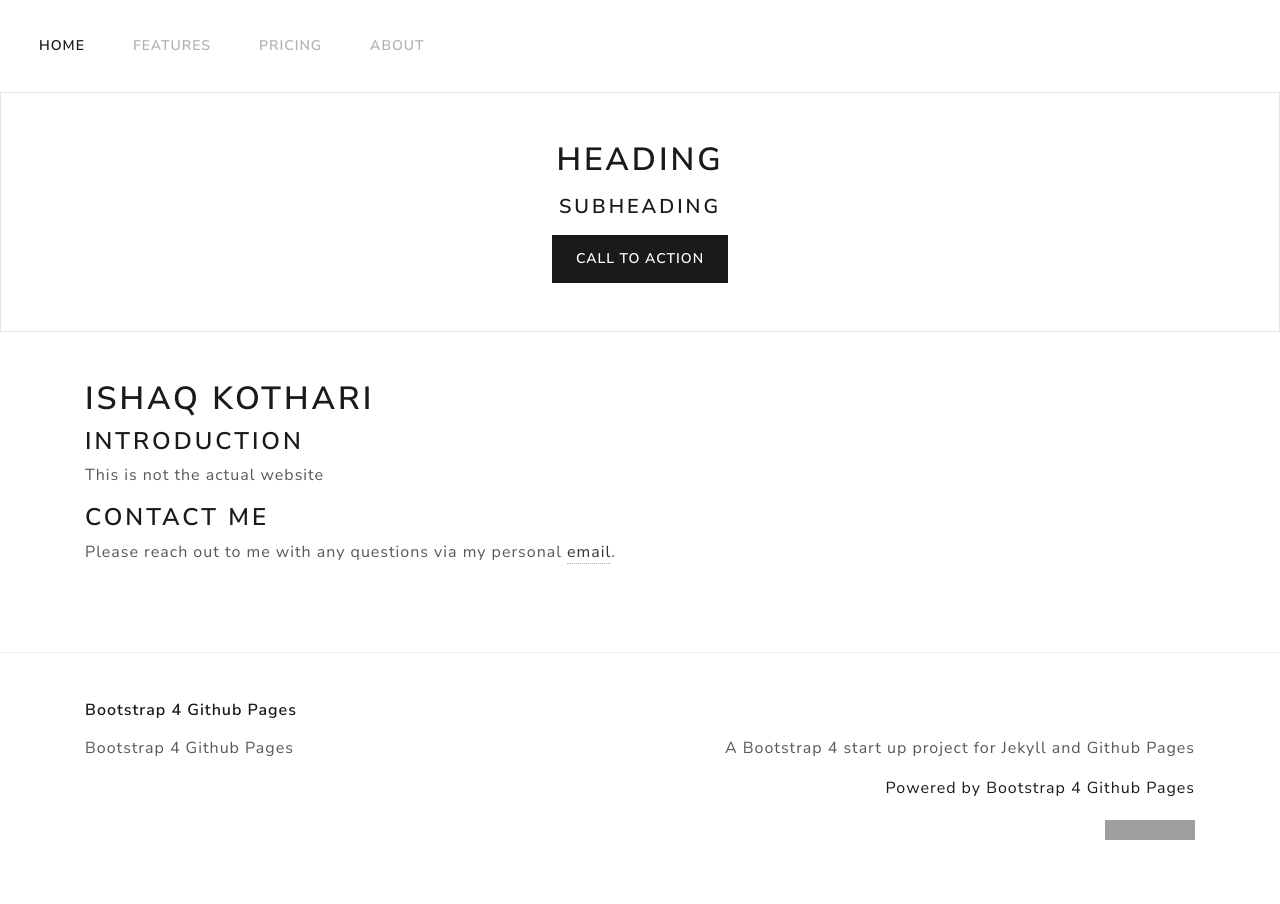
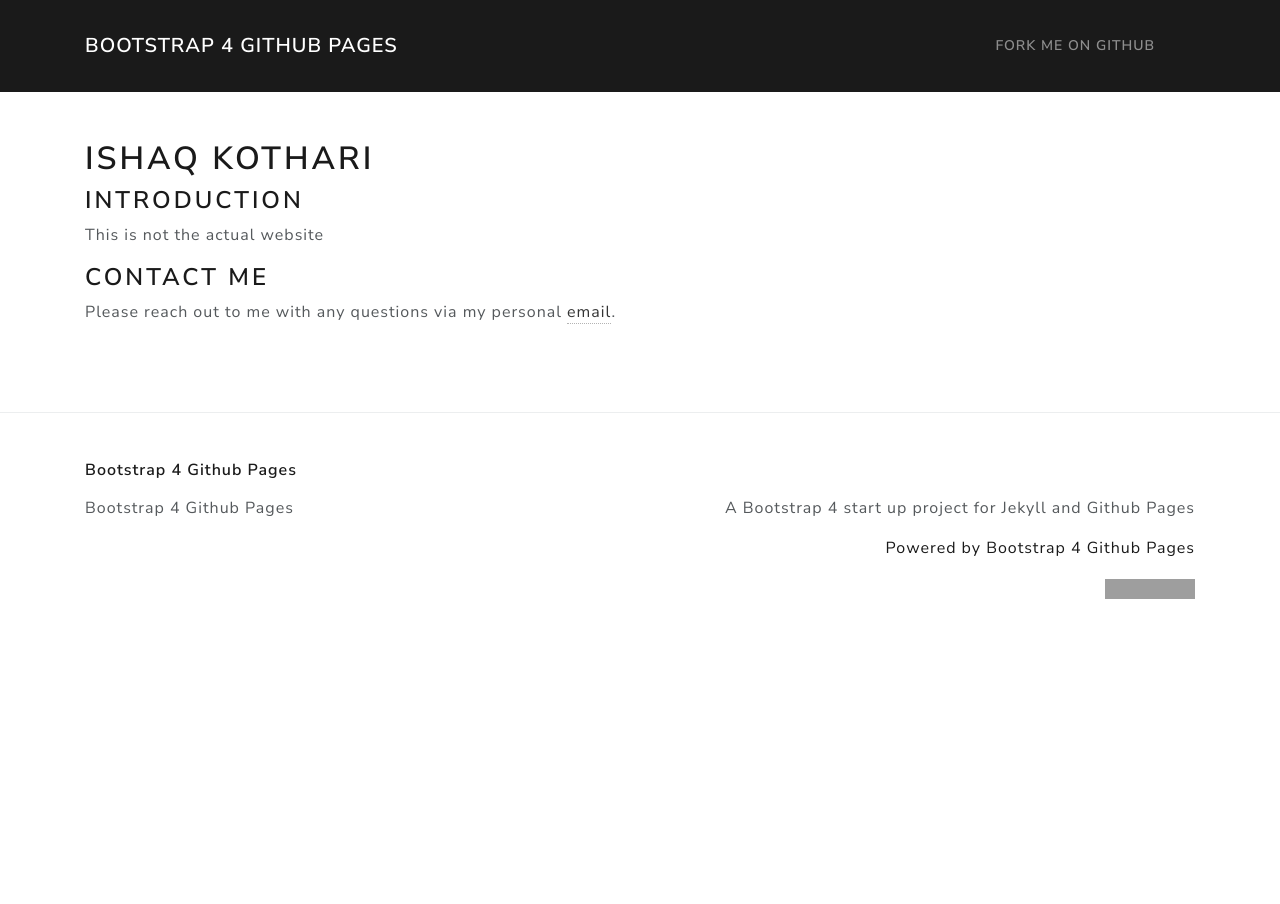
Before and after one commit to ishaqkothari/ishaqkothari.github.io, a Jekyll site: the page built from index.md, in a window 1280 px wide. Built offline with Jekyll 4.4.1, drawn with Linux system fonts in a browser that asks for light colours; grey boxes are pictures that could not be loaded.

Commit message:
Update header.html

```diff
--- a/_includes/header.html
+++ b/_includes/header.html
@@ -1,43 +1,26 @@
-<header>
-  <!-- Navbar -->
-  <nav class="navbar navbar-expand-lg navbar-light bg-white">
-    <div class="container-fluid">
-      <button
-        class="navbar-toggler"
-        type="button"
-        data-mdb-toggle="collapse"
-        data-mdb-target="#navbarExample01"
-        aria-controls="navbarExample01"
-        aria-expanded="false"
-        aria-label="Toggle navigation"
-      >
-        <i class="fas fa-bars"></i>
-      </button>
-      <div class="collapse navbar-collapse" id="navbarExample01">
-        <ul class="navbar-nav me-auto mb-2 mb-lg-0">
-          <li class="nav-item active">
-            <a class="nav-link" aria-current="page" href="#">Home</a>
+<nav class="navbar navbar-expand-lg navbar-dark bg-primary">
+  <div class="container">
+    <a class="navbar-brand" rel="author" href="{{ "/" | relative_url }}">{{ site.title | escape }}</a>
+
+    {%- assign page_paths = site.header_pages -%}
+    <button class="navbar-toggler" type="button" data-toggle="collapse" data-target="#navbarSupportedContent"
+      aria-controls="navbarSupportedContent" aria-expanded="false" aria-label="Toggle navigation">
+      <span class="navbar-toggler-icon"></span>
+    </button>
+    <div class="collapse navbar-collapse" id="navbarSupportedContent">
+      <ul class="navbar-nav ml-auto">
+        {%- for path in page_paths -%}
+          {%- assign my_page = site.pages | where: "path", path | first -%}
+          {%- if my_page.title -%}
+          <li class="nav-item">
+            <a class="nav-link" href="{{ my_page.url | relative_url }}">{{ my_page.title | escape }}</a>
           </li>
-          <li class="nav-item">
-            <a class="nav-link" href="#">Features</a>
-          </li>
-          <li class="nav-item">
-            <a class="nav-link" href="#">Pricing</a>
-          </li>
-          <li class="nav-item">
-            <a class="nav-link" href="#">About</a>
-          </li>
-        </ul>
-      </div>
+          {%- endif -%}
+        {% endfor -%}
+        <li class="nav-item">
+          <a class="nav-link" href="{{ site.github.repository_url }}">Fork me on Github</a>
+        </li>
+      </ul>
     </div>
-  </nav>
-  <!-- Navbar -->
-
-  <!-- Jumbotron -->
-  <div class="p-5 text-center bg-light">
-    <h1 class="mb-3">Heading</h1>
-    <h4 class="mb-3">Subheading</h4>
-    <a class="btn btn-primary" href="" role="button">Call to action</a>
   </div>
-  <!-- Jumbotron -->
-</header>
+</nav>
```
